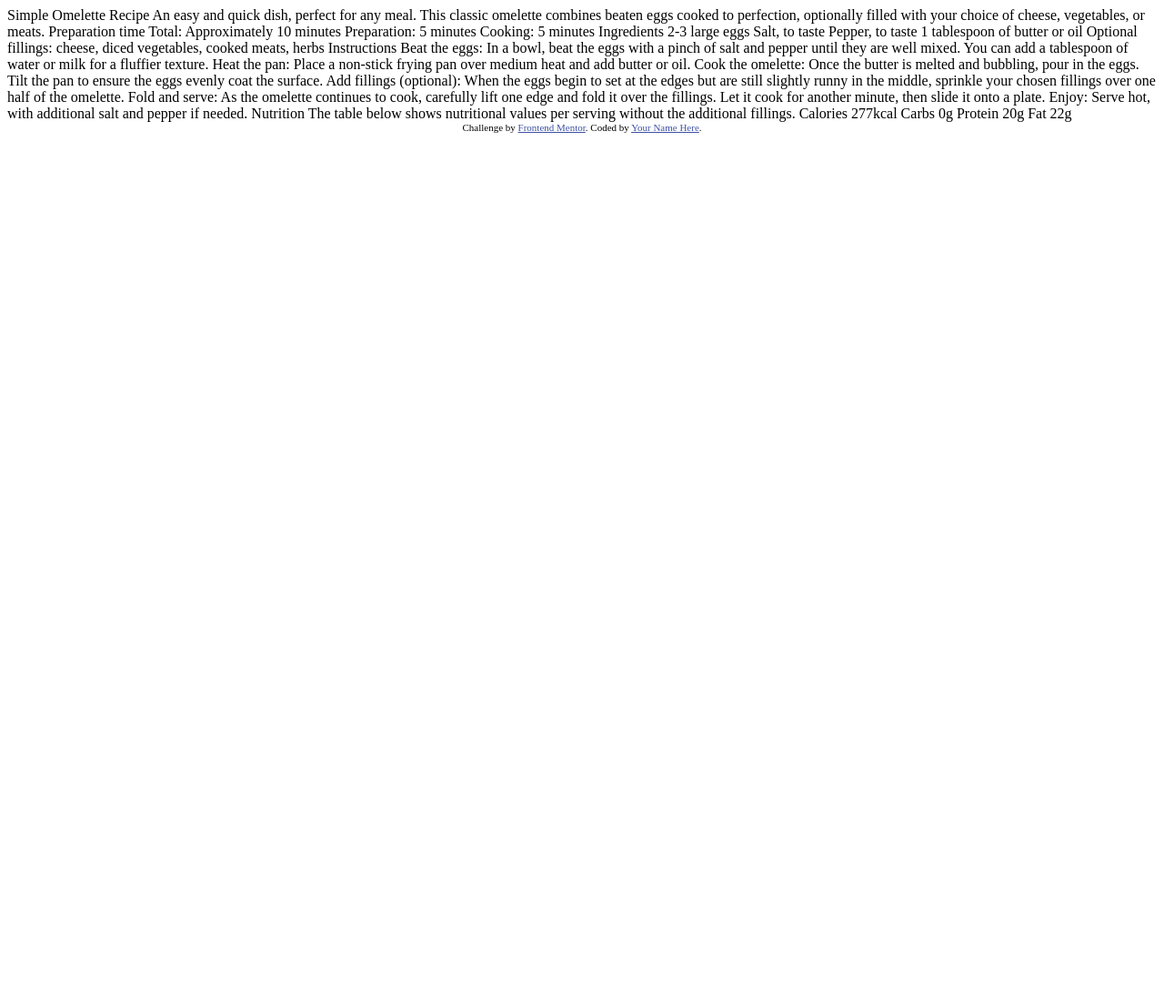
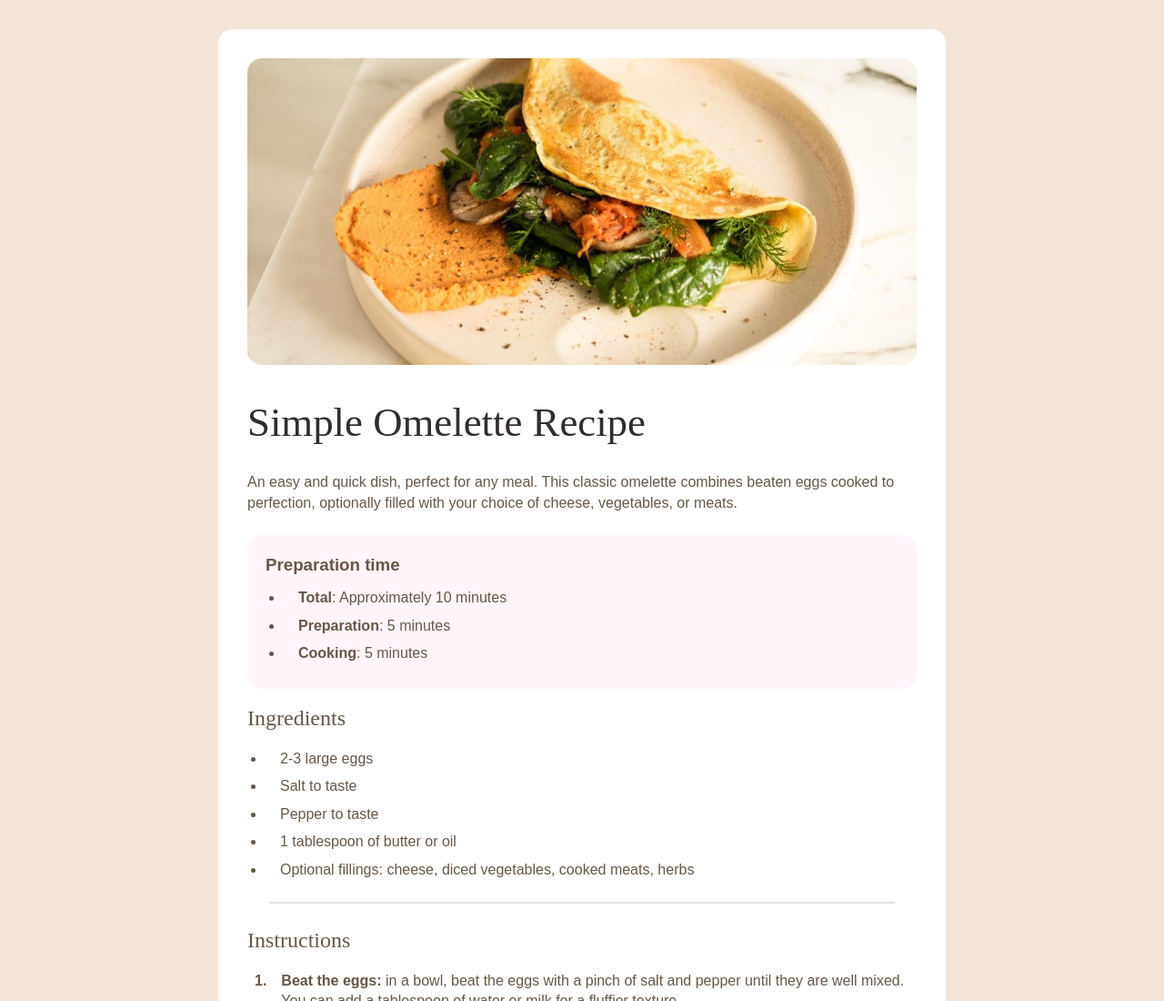
Before and after one commit to i-bird644/FrontEndMentor, a plain HTML site: page index.html in a window 1280 px wide. Shown: the top 1100 px of the page at 91% size. Before the commit the page ends 800 px from the top, so only its background shows below. Drawn offline with Linux system fonts and the light colour scheme.

Commit message:
Project Commit Real One

```diff
--- a/index.html
+++ b/index.html
@@ -1,77 +1,194 @@
 <!DOCTYPE html>
 <html lang="en">
+
   <head>
+
     <meta charset="UTF-8">
-  <meta name="viewport" content="width=device-width, initial-scale=1.0"> <!-- displays site properly based on user's device -->
+
+    <!-- displays site properly based on user's device -->
+    <meta name="viewport" content="width=device-width, initial-scale=1.0">
 
     <link rel="icon" type="image/png" sizes="32x32" href="./assets/images/favicon-32x32.png">
 
     <title>Frontend Mentor | Recipe page</title>
 
     <!-- Feel free to remove these styles or customise in your own stylesheet 👍 -->
-  <style>
-    .attribution { font-size: 11px; text-align: center; }
-    .attribution a { color: hsl(228, 45%, 44%); }
-  </style>
+
+    <link rel="stylesheet" href="style.css">
+
   </head>
+
+
+
   <body>
 
-  Simple Omelette Recipe
+      <!--Container DIV-->
+      <div class="container">
 
-  An easy and quick dish, perfect for any meal. This classic omelette combines beaten eggs cooked
-  to perfection, optionally filled with your choice of cheese, vegetables, or meats.
+          <!--Image Section-->
+          <div class="recipe_img">
+            <img src="./assets/images/image-omelette.jpeg" alt="Omelette Image" id="img1">
+          </div>
 
-  Preparation time
+          <!--Recipe Information Section-->
+          <div class="recipe_info">
 
-  Total: Approximately 10 minutes
-  Preparation: 5 minutes
-  Cooking: 5 minutes
+            <h1>Simple Omelette Recipe</h1>
 
-  Ingredients
+            <p class="description">An easy and quick dish, perfect for any meal. This classic omelette combines
+              beaten eggs cooked to perfection, optionally filled with your choice of cheese, vegetables, or meats.
+            </p>
 
-  2-3 large eggs
-  Salt, to taste
-  Pepper, to taste
-  1 tablespoon of butter or oil
-  Optional fillings: cheese, diced vegetables, cooked meats, herbs
 
-  Instructions
+            <!--Prep Time Section-->
+            <div class="recipePrepTime">
 
-  Beat the eggs: In a bowl, beat the eggs with a pinch of salt and pepper until they are well mixed.
-  You can add a tablespoon of water or milk for a fluffier texture.
+              <h3>Preparation time</h3>
 
-  Heat the pan: Place a non-stick frying pan over medium heat and add butter or oil.
+              <ul id="uol">
+                <li id="li1"><span>Total</span>: Approximately 10 minutes</li>
+                <li id="l12"><span>Preparation</span>: 5 minutes</li>
+                <li id="li3"><span>Cooking</span>: 5 minutes</li>
+              </ul>
 
-  Cook the omelette: Once the butter is melted and bubbling, pour in the eggs. Tilt the pan to ensure
-  the eggs evenly coat the surface.
+            </div>
 
-  Add fillings (optional): When the eggs begin to set at the edges but are still slightly runny in the
-  middle, sprinkle your chosen fillings over one half of the omelette.
 
-  Fold and serve: As the omelette continues to cook, carefully lift one edge and fold it over the
-  fillings. Let it cook for another minute, then slide it onto a plate.
+            <!--Ingredients Section-->
+            <div class="recipe_step">
 
-  Enjoy: Serve hot, with additional salt and pepper if needed.
+              <h2 id="ingheader">Ingredients</h2>
 
-  Nutrition
+              <ul id="inguol" class="ingredients">
 
-  The table below shows nutritional values per serving without the additional fillings.
+                <li id="ingli1"><span>2-3 large eggs</span></li>
+                <li id="ingli2"><span>Salt to taste<span></span></li>
+                <li id="ingli3"><span>Pepper to taste</span></li>
+                <li id="ingli4"><span>1 tablespoon of butter or oil</span></li>
+                <li id="ingli5"><span>Optional fillings: cheese, diced vegetables, cooked meats, herbs</span></li>
 
-  Calories
-  277kcal
+              </ul>
 
-  Carbs
-  0g
+            </div>
 
-  Protein
-  20g
+            <hr>
 
-  Fat
-  22g
+            <!--Instruction Section-->
+            <div class="recipe_step">
 
-  <div class="attribution">
-    Challenge by <a href="https://www.frontendmentor.io?ref=challenge" target="_blank">Frontend Mentor</a>.
-    Coded by <a href="#">Your Name Here</a>.
+              <h2>Instructions</h2>
+
+              <div class="instructions">
+
+                <div class="item">
+
+                  <div class="num">1.</div>
+                  <p><span>Beat the eggs: </span>in a bowl, beat the eggs with a pinch of salt and pepper until they are well mixed. You can add a tablespoon of water or milk for a fluffier texture.</p>
+
                 </div>
+
+
+                <div class="item">
+
+                  <div class="num">2.</div>
+                  <p><span>Heat the pan: </span>Place a non-stick frying pan over medium heat and add butter or oil.</p>
+
+                </div>
+
+
+                <div class="item">
+
+                  <div class="num">3.</div>
+                  <p><span>Cook the omelette: </span>Once the butter is melted and bubbling, pour in the eggs. Tilt the pan to ensure the eggs evenly coat the surface.</p>
+
+                </div>
+
+
+                <div class="item">
+
+                  <div class="num">4.</div>
+                  <p><span>Add fillings (optional): </span>When the eggs begin to set at the edges but are still slightly runny in the middle, sprinkle your chosen fillings over one half of the omelette.</p>
+
+                </div>
+
+
+                <div class="item">
+
+                  <div class="num">5.</div>
+                  <p><span>Fold and serve: </span>As the omelette continues to cook, carefully lift one edge and fold it over the fillings. Let it cook for another minute, then slide it onto a plate.</p>
+
+                </div>
+
+
+                <div class="item">
+
+                  <div class="num">6.</div>
+                  <p><span>Enjoy: </span>Serve hot, with additional salt and pepper if needed.</p>
+
+                </div>
+
+
+              </div>
+
+
+            </div>
+
+            <hr>
+
+            <!--Nutrition Section-->
+            <div class="nutrition">
+
+              <h2 id="nutheader">Nutrition</h2>
+              <p class="values">The table below shows nutritional values per serving without the additional fillings.</p>
+
+              <div class="nuttable">
+
+
+
+                  <div class="item">
+
+                    <p>Calories</p>
+                    <p class="amount">277kcal</p>
+
+                  </div>
+
+
+                  <div class="item">
+
+                    <p>Carbs</p>
+                    <p class="amount">0g</p>
+
+                  </div>
+
+
+                  <div class="item">
+
+                    <p>Protein</p>
+                    <p class="amount">20g</p>
+
+                  </div>
+
+
+                  <div class="item">
+
+                    <p>Fat</p>
+                    <p class="amount">22g</p>
+
+                  </div>
+
+
+
+                </div>
+
+            </div>
+
+          </div>
+
+
+      </div>
+
+
   </body>
+
+
 </html>
--- /dev/null
+++ b/style.css
@@ -0,0 +1,256 @@
+
+
+
+* {
+
+    padding: 0;
+    margin: 0;
+    box-sizing: border-box;
+
+}
+
+:root {
+
+    --nutmeg: hsl(14, 45%, 36%)
+    --dark-raspberry: hsl(332, 51%, 32%);
+
+    --white: hsl(0, 0%, 100%);
+    --rose-white: hsl(330, 100%, 98%);
+    --eggshell: hsl(30, 54%, 90%);
+    --light-grey: hsl(30, 18%, 87%);
+    --wenge-brown: hsl(30, 18%, 34%);
+    --dark-charcoal: hsl(24, 5%, 18%);
+
+}
+
+body {
+
+    background-color: var(--eggshell);
+    color: var(--wenge-brown);
+    min-height: 100vh;
+    font-family: 'Outfit', sans-serif;
+    line-height: 1.4;
+    display:  grid;
+    place-content: center;
+
+}
+
+img {
+
+    max-width: 100%;
+    display: block;
+}
+
+h1, h2 {
+    font-family: 'Young Serif', serif;
+    font-weight: 400;
+}
+
+h1 {
+
+    color: var(--dark-charcoal);
+    font-size: 2.8rem;
+
+}
+
+h2 {
+
+    color: var(--nutmeg);
+    margin-bottom: 1rem;
+
+}
+
+.recipe_step {
+
+    margin: 1rem 0;
+
+}
+
+.nutrition {
+
+    margin-top: 1rem;
+
+}
+
+ul {
+
+    padding-left: 1.25rem;
+
+}
+
+ul li::marker{
+
+    color: var(--nutmeg);
+    font-weight: bold;
+
+}
+
+ul li {
+
+    margin-bottom: .5rem;
+
+}
+
+ul li span {
+
+    color: var(--wenge-brown);
+    margin-left: 1rem;
+    font-weight: 700;
+
+}
+
+hr {
+
+    margin: 1.5rem;
+    border: 1px solid var(--light-grey);
+
+}
+
+.container {
+
+    max-width: 800px;
+    background-color: var(--white);
+    margin: 2rem;
+    border-radius: 1rem;
+
+}
+
+.container .recipe_img {
+
+    padding: 2rem;
+    border-radius: 1rem;
+    overflow: hidden;
+
+}
+
+.container .recipe_img img {
+
+    border-radius: 1rem;
+
+}
+
+.recipe_info {
+
+    padding: 0rem 2rem 2rem 2rem;
+
+}
+
+.description {
+
+    margin: 1.5rem 0;
+
+}
+
+.recipePrepTime {
+
+    background-color:  var(--rose-white);
+    padding: 1.25rem;
+    border-radius: 1rem;
+
+}
+
+.recipePrepTime  h3{
+
+    color: var(--dark-raspberry);
+    margin-bottom: .75rem;
+
+}
+
+.recipePrepTime ul li::marker {
+
+    color: var(--dark-raspberry);
+
+}
+
+.ingredients li {
+
+    margin-bottom: .5rem;
+
+}
+
+.ingredients li span {
+
+    font-weight: initial;
+
+}
+
+.instructions .item {
+
+    padding-left: .5rem;
+    margin-bottom: .5rem;
+    display: flex;
+
+}
+
+.instructions .item .num {
+
+    color: var(--nutmeg);
+    margin-right: 1rem;
+    font-weight: 700;
+
+}
+
+.instructions .item p span {
+    font-weight:  700;
+}
+
+
+.nutrition .values {
+
+    margin-bottom: 1rem;
+
+}
+
+.nuttable .item {
+
+    padding: .75rem 2rem;
+    display: flex;
+    border-bottom: 1px solid var(--light-grey);
+
+}
+
+.nuttable .item:last-child {
+
+    border-bottom: 0;
+
+}
+
+.nuttable .item p:nth-child(2) {
+
+    color: var(--nutmeg);
+    font-weight:  700;
+
+}
+
+.nuttable .item > * {
+
+    width: 100px;
+    margin-right: auto;
+
+}
+
+@media (max-width: 540px) {
+
+    h1 {
+        margin-top: 2rem;
+    }
+
+    .container {
+        margin: 0;
+    }
+
+    .container .recipe_img {
+
+        padding: 0;
+        border-radius: 0;
+
+    }
+
+    .container .recipe_img img {
+
+        border-radius: 0;
+
+    }
+
+
+}
```
Lines whose indentation alone changed are shown as unchanged.
